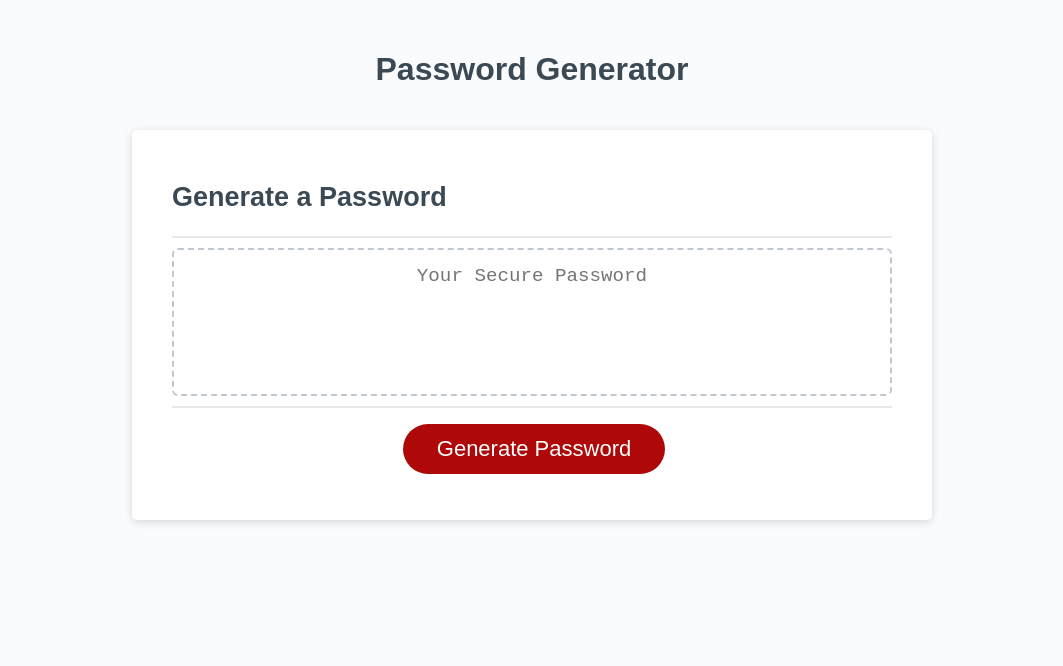
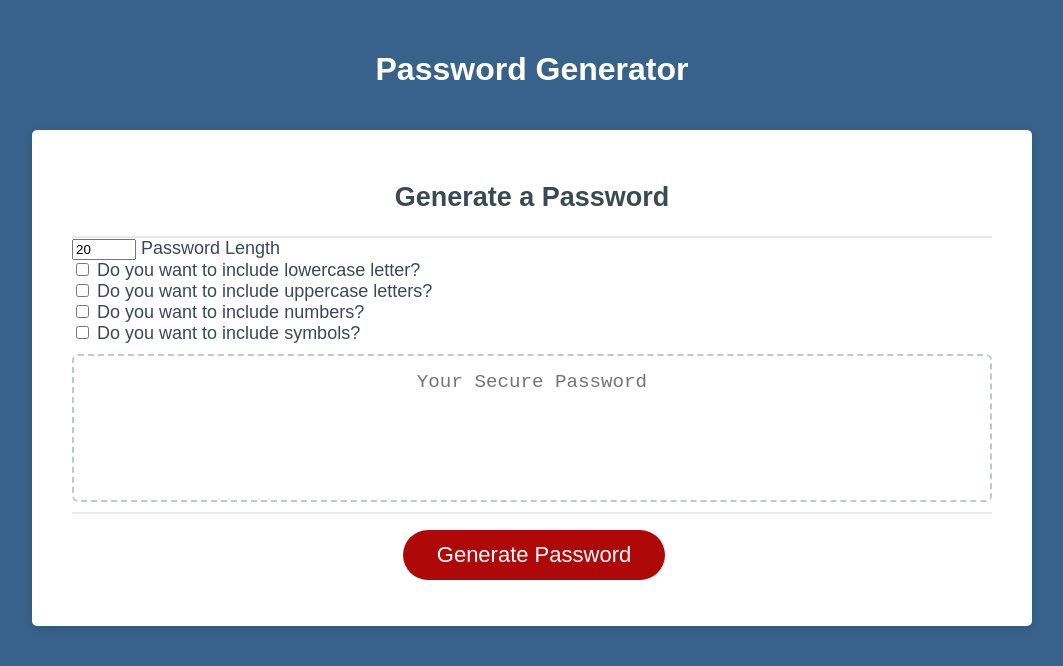
Before and after one commit to ericc97/password-generator, a plain HTML site: page index.html in a window 1280 px wide. Shown: the whole page, without its empty margins (108-1171 px from the left). Drawn offline with Linux system fonts and the light colour scheme; files that its build step writes are made by us from their sources.

Commit message:
added basic functions to generate random letters and number/ symbols

```diff
--- a/assets/css/style.css
+++ b/assets/css/style.css
@@ -14,7 +14,7 @@ body,
 
 body {
   font-family: sans-serif;
-  background-color: #f9fbfd;
+  background-color: #38628b;
 }
 
 .wrapper {
@@ -30,6 +30,10 @@ header {
   color: hsl(206, 17%, 28%);
 }
 
+header h1 {
+  color:ivory
+}
+
 .card {
   background-color: hsl(0, 0%, 100%);
   border-radius: 5px;
@@ -38,8 +42,13 @@ header {
   color: hsl(206, 17%, 28%);
   font-size: 18px;
   margin: 0 auto;
-  max-width: 800px;
+  max-width: 1000px;
   padding: 30px 40px;
+
+}
+
+.card-header h2 {
+  text-align: center;
 }
 
 .card-header::after {
@@ -70,6 +79,12 @@ header {
   content: " ";
   display: block;
   clear: both;
+}
+
+.check-boxes{
+  vertical-align: middle;
+  position: relative;
+
 }
 
 .btn {
--- a/assets/js/script.js
+++ b/assets/js/script.js
@@ -1,9 +1,31 @@
 // Assignment Code
 var generateBtn = document.querySelector("#generate");
 
+// generator functions
+function getRandomLower (){
+   return String.fromCharCode(Math.floor(Math.random() * 26) + 97);
+}
+function getRandomUpper (){
+    return String.fromCharCode(Math.floor(Math.random() * 26) + 65);
+}
+function getRandomNumber (){
+    return String.fromCharCode(Math.floor(Math.random() * 26) + 48);
+ }
+function getRandomSymbol (){
+    const symbols = '!@#$%^&*()_+{}|;:';
+    return symbols[Math.floor(Math.random() * symbols.length)];
+ }
+
+
+
+
+
+
+
+
 // Write password to the #password input
 function writePassword() {
-  var password = generatePassword();
+  var password = generatePassword(); //test password
   var passwordText = document.querySelector("#password");
 
   passwordText.value = password;
--- a/index.html
+++ b/index.html
@@ -5,7 +5,7 @@
     <meta name="viewport" content="width=device-width, initial-scale=1.0" />
     <meta http-equiv="X-UA-Compatible" content="ie=edge" />
     <title>Password Generator</title>
-    <link rel="stylesheet" href="style.css" />
+    <link rel="stylesheet" href="/assets/css/style.css" />
   </head>
   <body>
     <div class="wrapper">
@@ -16,6 +16,29 @@
         <div class="card-header">
           <h2>Generate a Password</h2>
         </div>
+        <form class="check-boxes">
+            <div class="checkbox">
+                <input type="number" id="length" min="8" max="128" value="20">
+                <label for="length">Password Length</label>
+            </div>
+            <div class="check-box">
+                <input type="checkbox" id="lowercase">
+                <label for="lowercase">Do you want to include lowercase letter?</label>
+            </div>
+            <div class="check-box">
+                <input type="checkbox" id="uppercase">
+                <label for="uppercase"> Do you want to include uppercase letters?</label>
+            </div>
+            <div class="check-box">
+                <input type="checkbox" id="symbols">
+                <label for="symbols">Do you want to include numbers?
+                </label>
+            </div>
+            <div class="check-box">
+                <input type="checkbox" id="cb4">
+                <label for="cb4">Do you want to include symbols?</label>
+            </div>
+        </form>
         <div class="card-body">
           <textarea
             readonly
@@ -29,6 +52,6 @@
         </div>
       </div>
     </div>
-    <script src="script.js"></script>
+    <script src="/assets/js/script.js"></script>
   </body>
 </html>
```
